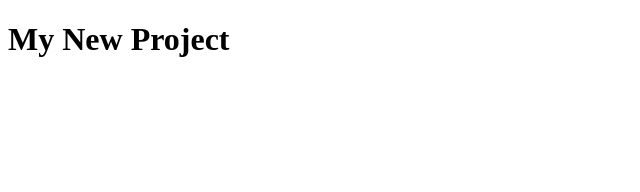
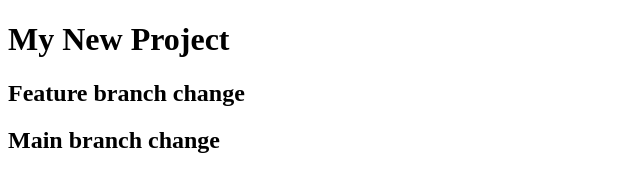
Before and after one commit to ankitpareek75/project6, a plain HTML site: page index.html in a window 1280 px wide. Shown: the whole page, without its empty margins (0-640 px from the left). Drawn offline with Linux system fonts and the light colour scheme.

Commit message:
main branch change

```diff
--- a/index.html
+++ b/index.html
@@ -5,5 +5,7 @@
 </head>
 <body>
   <h1>My New Project </h1>
+  <h2>Feature branch change</h2>
+  <h2>Main branch change</h2>
 </body>
 </html>
```
